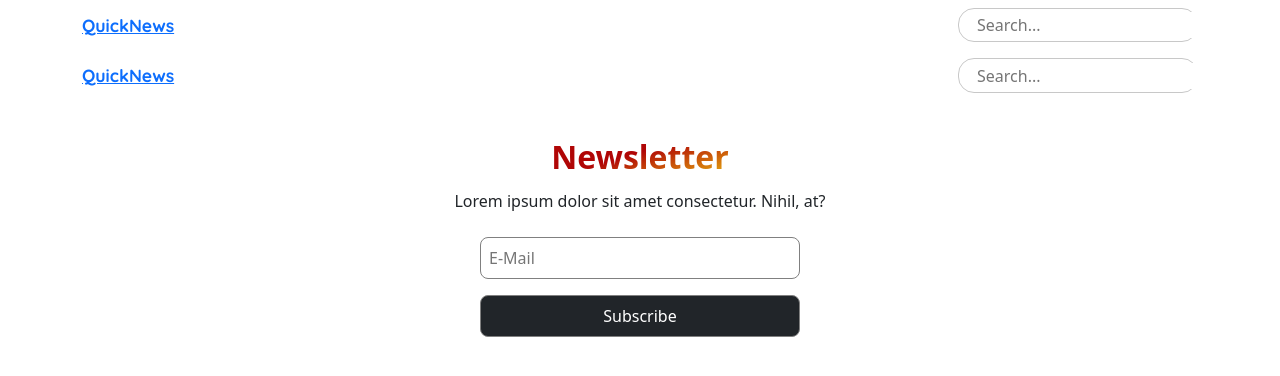
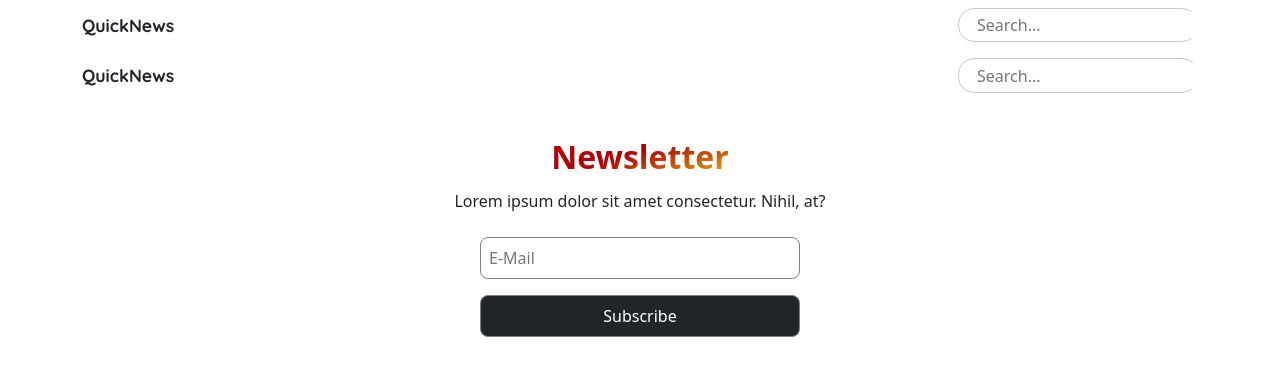
Before and after one commit to sam-kmn/quicknews, a Next.js app: page /components/Navbar in a window 1280 px wide. Shown: the top 376 px of the page. Built offline with nearby package versions, Linux system fonts and the light colour scheme; a web font is replaced by a local one.

Commit message:
Navbar styling

```diff
--- a/pages/components/Navbar.jsx
+++ b/pages/components/Navbar.jsx
@@ -1,12 +1,13 @@
 import Search from './Search'
 import styles from '../../styles/Navbar.module.scss'
+import LinkStyles from '../../styles/Link.module.scss'
 
 const Navbar = () => {
 
   return (
     <nav className="navbar">
       <div className="container">
-        <a href={'/'} className={styles.brand}>QuickNews</a>
+        <a href={'/'} className={`${styles.brand} ${LinkStyles.Link}`}>QuickNews</a>
         <Search />
       </div>
     </nav>
```
